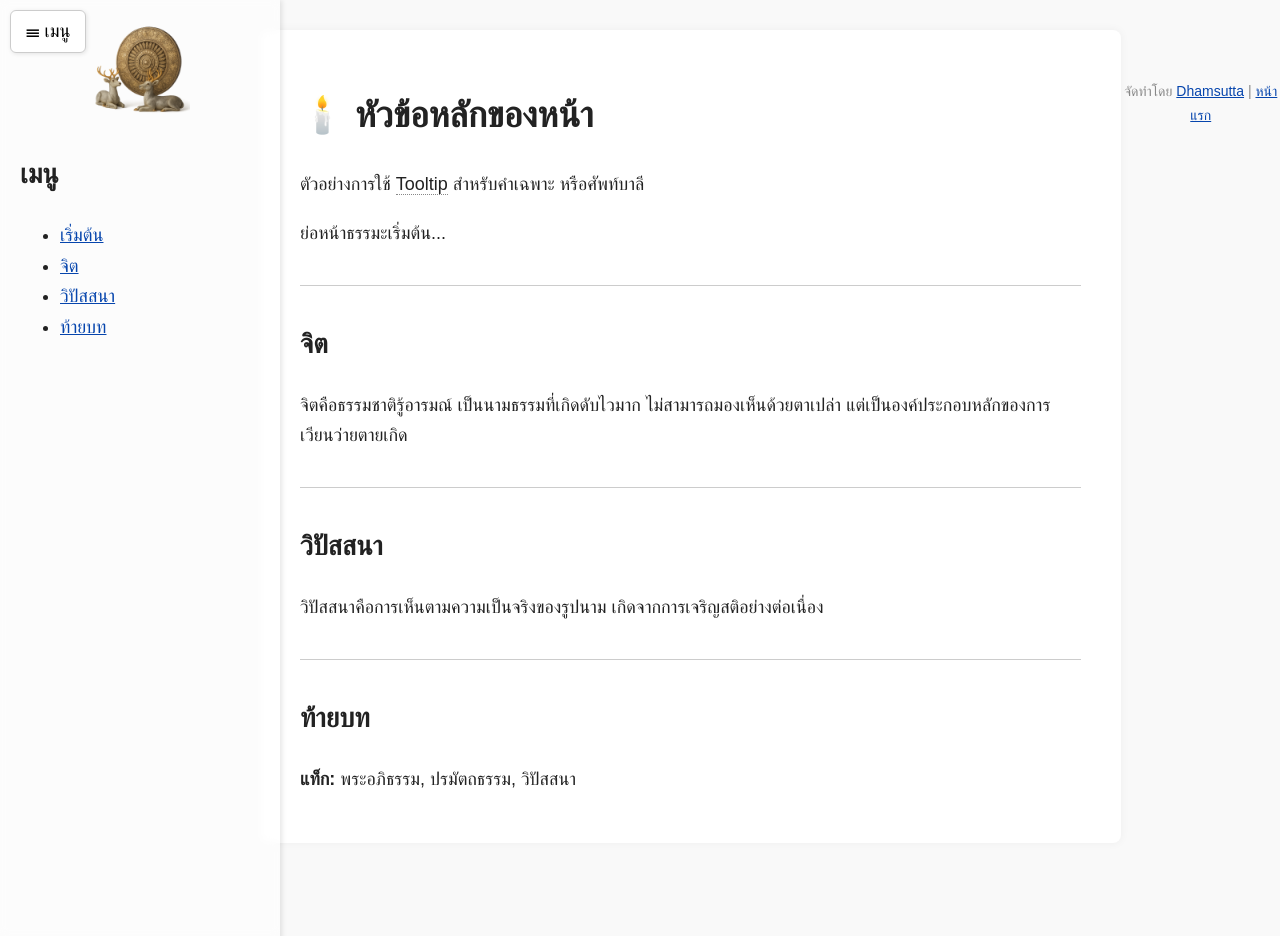
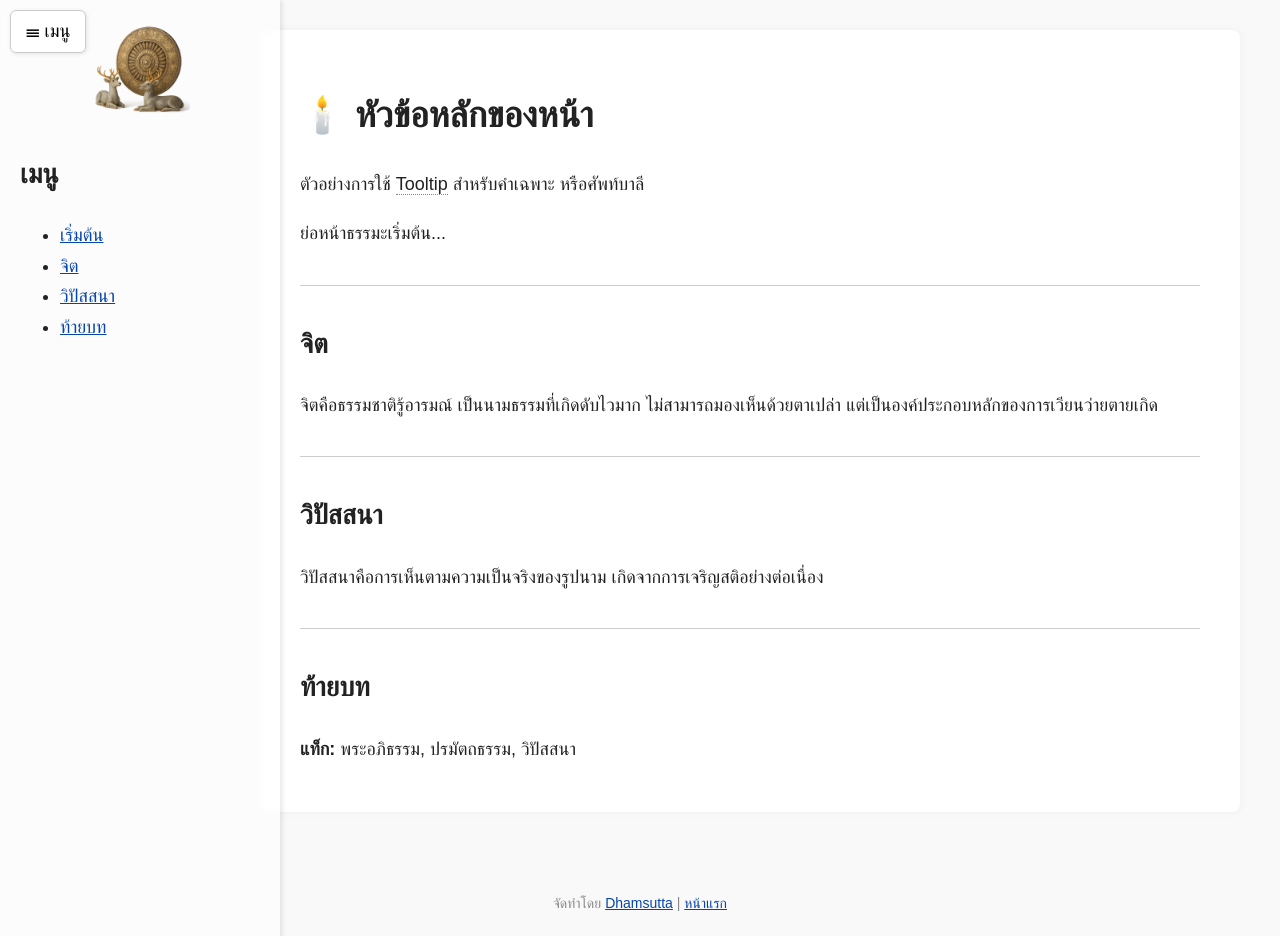
Before and after one commit to dhamsutta/tripitaka, a Jekyll site: the page default.html, which Jekyll copies as it is, in a window 1280 px wide and 936 px high. Built offline with Jekyll 4.4.1, drawn with Linux system fonts in a browser that asks for light colours; some web fonts are replaced; comment, search, counter and statistics services are not loaded.

Commit message:
Update default.html

```diff
--- a/default.html
+++ b/default.html
@@ -69,7 +69,10 @@
       background: #f9f9f9;
       margin: 0;
       padding: 0;
-      display: flex;
+      body {
+  display: block;
+}
+;
     }
 
     .sidebar {
```
